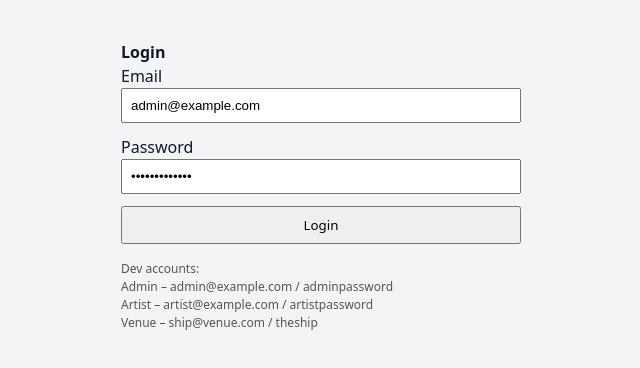
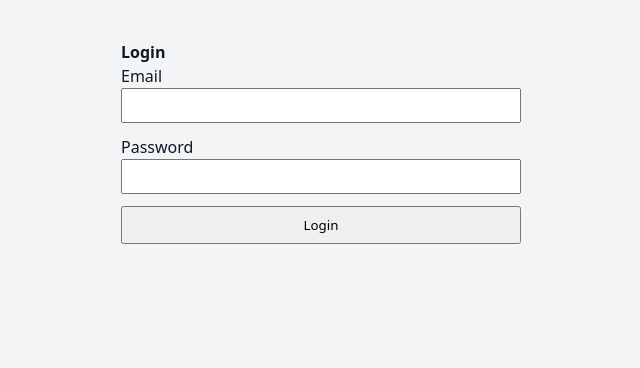
Before and after one commit to euanfraser1/rostar-frontend, a React (Vite) app: page /login in a window 1280 px wide. Shown: the top 368 px of the page, without its empty margins (319-959 px from the left). Built offline with nearby package versions, Linux system fonts and the light colour scheme.

Commit message:
Remove seeded passwords from the login page.
The page was pre-filling and printing local account passwords.

```diff
--- a/src/pages/Login.tsx
+++ b/src/pages/Login.tsx
@@ -5,8 +5,8 @@ import { login } from "../api/auth";
 
 export default function Login() {
   const navigate = useNavigate();
-  const [email, setEmail] = useState("admin@example.com");
-  const [password, setPassword] = useState("adminpassword");
+  const [email, setEmail] = useState("");
+  const [password, setPassword] = useState("");
   const [submitting, setSubmitting] = useState(false);
   const [error, setError] = useState<string | null>(null);
 
@@ -65,12 +65,6 @@ export default function Login() {
           {submitting ? "Logging in..." : "Login"}
         </button>
       </form>
-      <p style={{ marginTop: 16, fontSize: 12, color: "#555" }}>
-        Dev accounts: <br />
-        Admin – admin@example.com / adminpassword <br />
-        Artist – artist@example.com / artistpassword <br />
-        Venue – ship@venue.com / theship
-      </p>
     </div>
   );
 }
```
